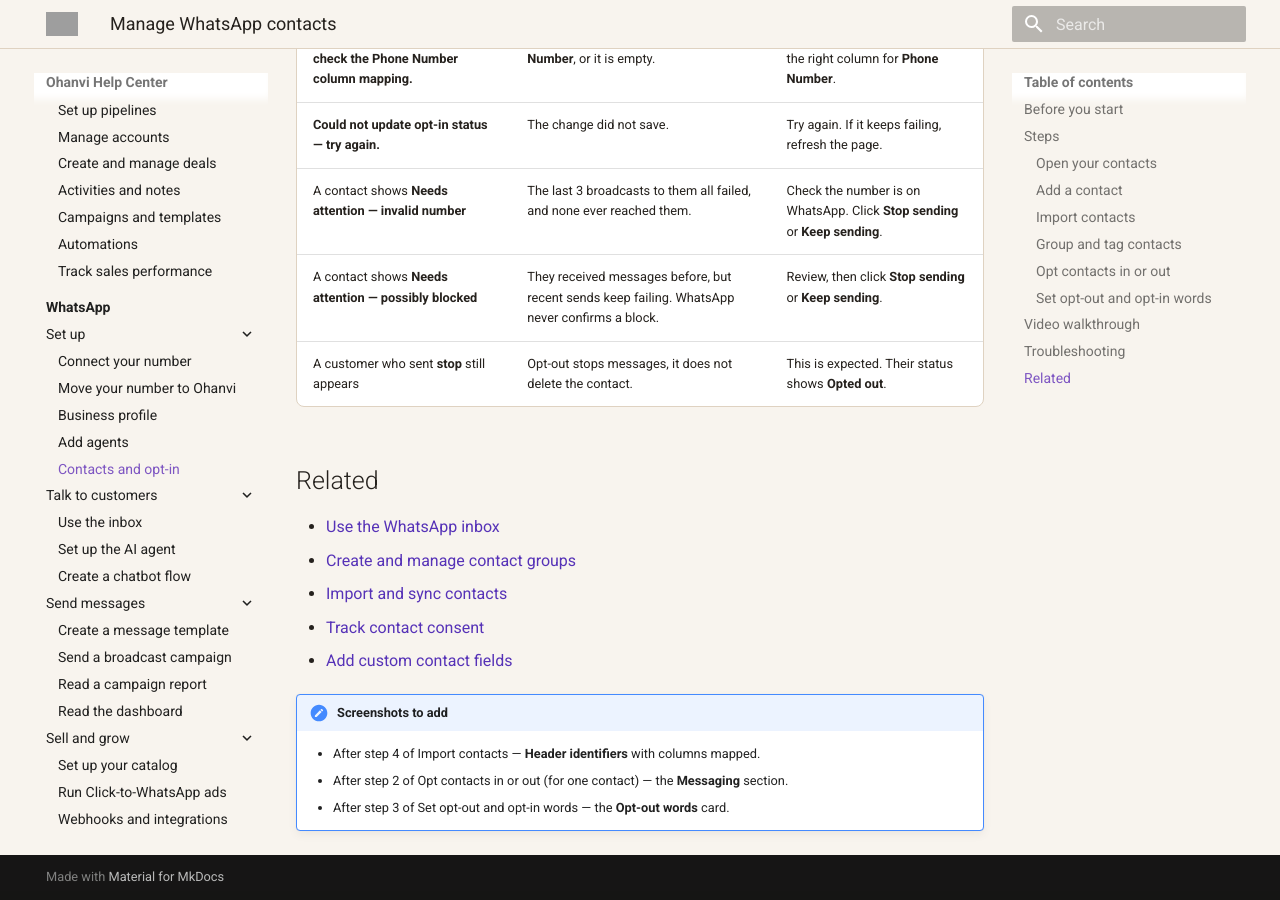
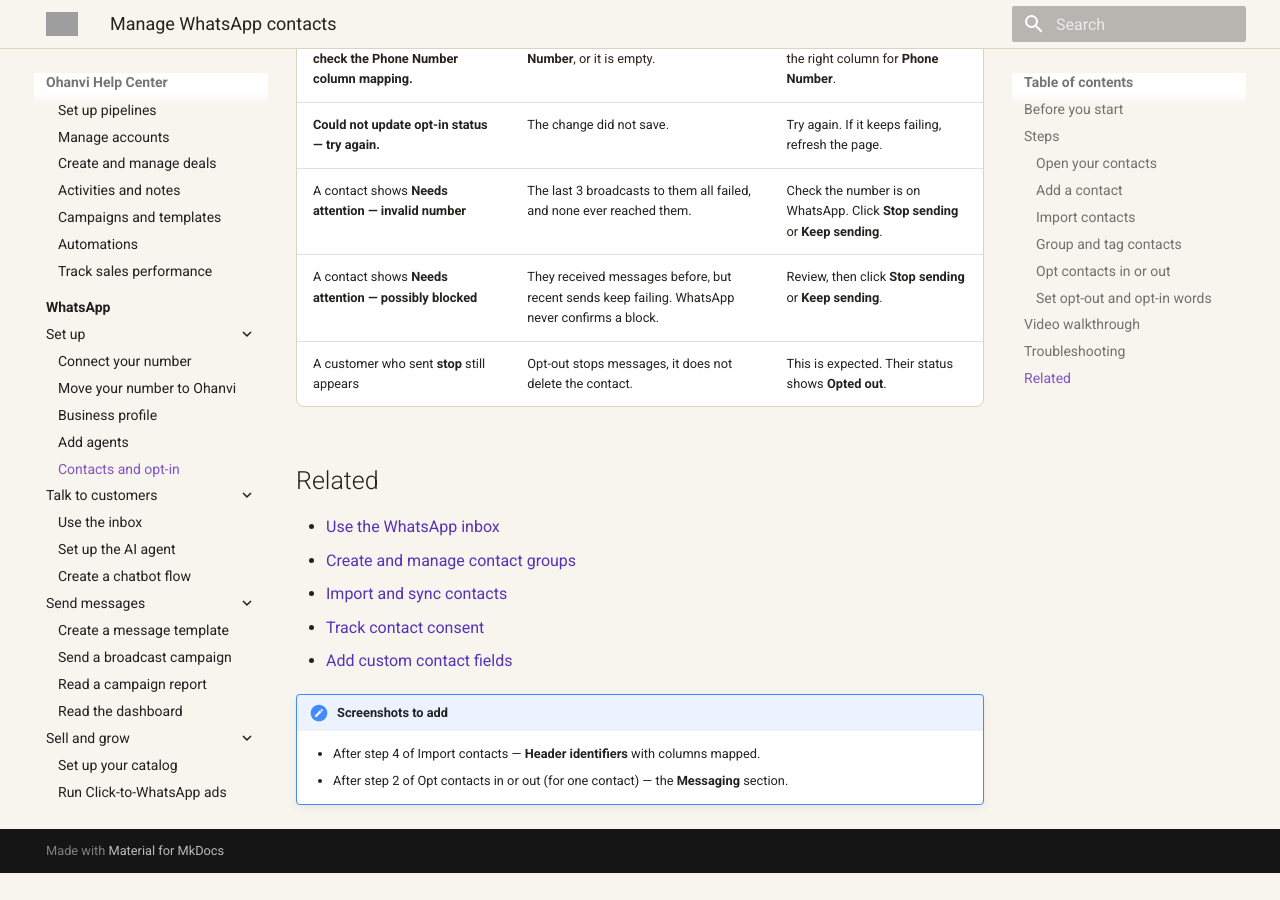
Before and after one commit to Ohanvi/ohanvi.github.io, an MkDocs documentation site: the page built from docs/whatsapp/manage-whatsapp-contacts.md, in a window 1280 px wide and 900 px high, scrolled down 4952 px. Built offline with MkDocs 1.6.1 and Material for MkDocs 9.7.7, drawn with Linux system fonts in a browser that asks for light colours; after the commit the page ends 5825 px from its top, so only the background shows below that; grey boxes are pictures that could not be loaded.

Commit message:
docs(whatsapp): drop a done item from the Contacts screenshots note
Co-Authored-By: Claude Opus 5.5 (1M context) <noreply@anthropic.com>

```diff
--- a/docs/whatsapp/manage-whatsapp-contacts.md
+++ b/docs/whatsapp/manage-whatsapp-contacts.md
@@ -125,4 +125,3 @@ A customer who sends **stop** is opted out at once and left out of every broadca
 !!! note "Screenshots to add"
     - After step 4 of Import contacts — **Header identifiers** with columns mapped.
     - After step 2 of Opt contacts in or out (for one contact) — the **Messaging** section.
-    - After step 3 of Set opt-out and opt-in words — the **Opt-out words** card.
```
